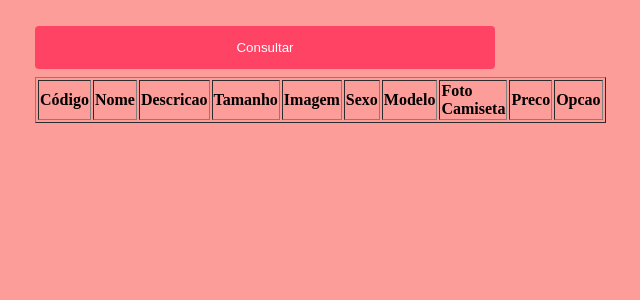
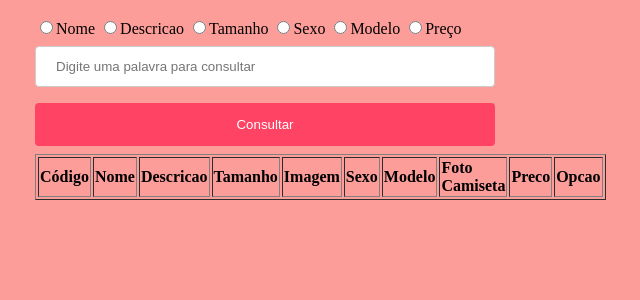
Before and after one commit to Pebarrocha/projetoSitePersonalizarCamiseta, a PHP site: page /consultaProdutoPreDefinidoVIEW.php in a window 1280 px wide. Shown: the top 300 px of the page, without its empty margins (375-1015 px from the left). Run offline with PHP 8.4, Linux system fonts and the light colour scheme; lists and menus that the app fills with data are empty.

Commit message:
PEDRO - Alteração
Fazendo a alteração por radio button

```diff
--- a/controller/produtoPreDefinidoController.php
+++ b/controller/produtoPreDefinidoController.php
@@ -5,8 +5,6 @@
 Descrição: Controller que receberá os inputs dos formulários e enviará para o model.
 
 -->
-
-
 
 <?php
 
@@ -26,15 +24,9 @@ function Processo($processo){
 				que estavam nas inputs dos formulários HTML. Depois irá criar um objeto da classe cadastroDeProdutoPreDefinidoDAO com todas as váriaveis, e irá ativar a função no MODEL
 			 */
 			if (isset($_POST['ok']) && !empty($_POST['ok'])){
-				//$sigla = ($_POST['sigla']);
+
 				/*
 				$nome = ($_POST['nome']);
-				$descricao = ($_POST['descricao']);
-				$tamanho = ($_POST['tamanho']);
-				$sexo = ($_POST['sexo']);
-				$modelo = ($_POST['modelo']);
-				$preco = ($_POST['preco']);
-				//$preco = str_replace(",",".", $preco);
 				*/
 				foreach($_POST as $nome_campo => $valor){
 				   $comando = "\$" . $nome_campo . "='" . $valor . "';";
@@ -56,7 +48,7 @@ function Processo($processo){
 				$pDAO = new produtoPreDefinidoMODEL();
 				$pDAO->incluirProdutoPreDefinido($nome,$descricao,$tamanho,$imagem,$sexo,$modelo,$preco);
 				echo '<script>alert("Cadastrado com sucesso !");</script>';
-				//echo '<script>window.location="../VIEW/cadastroProdutoPreDefinidoVIEW.php";</script>';
+				echo '<script>window.location="../VIEW/cadastroProdutoPreDefinidoVIEW.php";</script>';
 			}
 		break;
 
@@ -64,12 +56,23 @@ function Processo($processo){
 
 			global $rs;
 
-			if (isset($_POST['btn-consulta']) && !empty($_POST['btn-consulta'])){
-				echo '<script> alert("entrou consultar Controller!") </script>';
+			if (isset($_POST['btnconsulta']) && !empty($_POST['btnconsulta'])){
 
-				$sql = "SELECT codCamisetaPreDefinida,nome,descricao,tamanho,imagem,sexo,modelo,FotoCamiseta_codFotoCamiseta,preco FROM camisetapredefinida";
+				foreach($_POST as $nome_campo => $valor){
+				   $comando = "\$" . $nome_campo . "='" . $valor . "';";
+
+				   eval($comando);
+				   $nome_campo = str_replace(",",".", $nome_campo);
+				}
+
+				$sql = "SELECT codCamisetaPreDefinida,nome,descricao,tamanho,imagem,sexo,modelo,FotoCamiseta_codFotoCamiseta,preco FROM camisetapredefinida WHERE $tipo = '$edconsulta' ";
+				//$sql = "SELECT codCamisetaPreDefinida,nome,descricao,tamanho,imagem,sexo,modelo,FotoCamiseta_codFotoCamiseta,preco FROM camisetapredefinida WHERE '$tipo' = ''$edconsulta''";
+				//$sql = "SELECT codCamisetaPredefinida,nome,descricao,tamanho,imagem,sexo,modelo,FotoCamiseta_codFotoCamiseta,preco FROM camisetapredefinida";
+				//$sql = 'SELECT codCamisetaPreDefinida,nome,descricao,tamanho,imagem,sexo,modelo,FotoCamiseta_codFotoCamiseta,preco FROM camisetapredefinida
+						//WHERE "'. $tipo .'" = ""'. $edconsulta .'"" ';
 
 				$cDAO = new produtoPreDefinidoMODEL();
+
 				$rs = $cDAO->consultarProdutoPreDefinido($sql);
 
 				echo '<script>alert("Consultado com sucesso!";</script>';
@@ -96,7 +99,7 @@ function Processo($processo){
 				   $nome_campo = str_replace(",",".", $nome_campo);
 				}
 
-				$_POST['preco'] = str_replace(",",".", $_POST['preco']);
+				//$_POST['preco'] = str_replace(",",".", $_POST['preco']);
 				//$aDAO->alterarProdutoPreDefinido($_POST['nome'],$_POST['descricao'],$_POST['tamanho'],$_POST['imagem'],$_POST['sexo'],$_POST['modelo'],$_POST['preco'],$_GET['id']);
 
 				$aDAO->alterarProdutoPreDefinido($nome,$descricao,$tamanho,$imagem,$sexo,$modelo,$preco);
--- a/view/consultaProdutoPreDefinidoVIEW.php
+++ b/view/consultaProdutoPreDefinidoVIEW.php
@@ -19,8 +19,16 @@ Processo('consultar');
 
 
 		<form name="form-consulta" action="#" id="form-consulta" method="post">
+			<input type="radio" name="tipo" value="nome">Nome
+			<input type="radio" name="tipo" value="descricao">Descricao
+			<input type="radio" name="tipo" value="tamanho">Tamanho
+			<input type="radio" name="tipo" value="sexo">Sexo
+			<input type="radio" name="tipo" value="modelo">Modelo
+			<input type="radio" name="tipo" value="preco">Preço<br>
+
+			<input type="text" name="edconsulta" id="edconsulta" placeholder="Digite uma palavra para consultar">
 			<input type="button" name="button" id="button" value="Consultar" onclick="submitForm()">
-			<input type="hidden" name="btn-consulta" id="btn-consulta">
+			<input type="hidden" name="btnconsulta" id="btnconsulta">
 		</form>
 		<?php
 			echo
@@ -53,8 +61,7 @@ Processo('consultar');
 		?>
 			<td><form>
 				<a href="alterarProdutoPreDefinidoVIEW.php?id=<?php echo $row['codCamisetaPreDefinida'] ?>"><input type="button" name="button" value="Alterar" onclick="submitForm()"></a>
-
-				<input type="hidden" name="btn-consulta" id="btn-consulta">
+				<input type="hidden" name="btnconsulta" id="btnconsulta">
 
 			</form> </td>
 		<?php
@@ -67,7 +74,7 @@ Processo('consultar');
 			<script type="text/javascript">
 				function submitForm(){
 
-					document.getElementById("btn-consulta").value = "true";
+					document.getElementById("btnconsulta").value = "true";
 					document.getElementById("form-consulta").submit();
 				}
 			</script>
```
